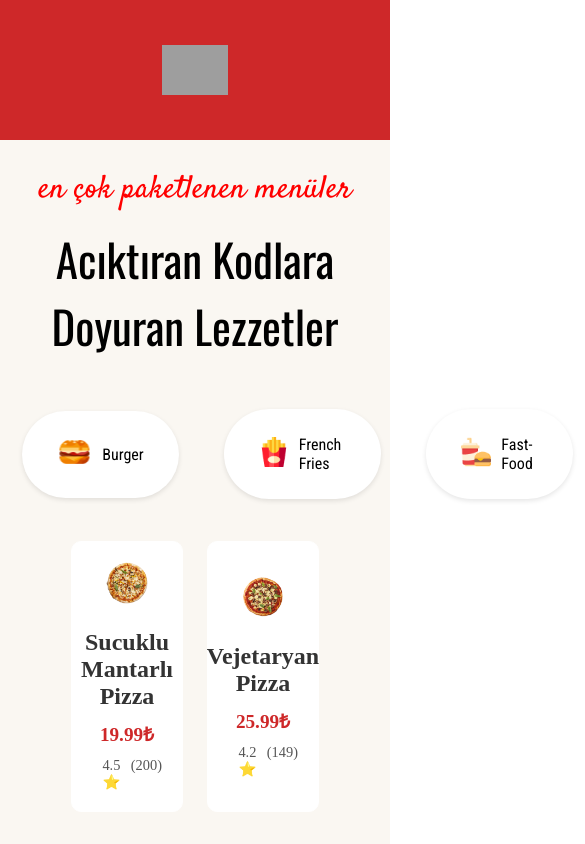
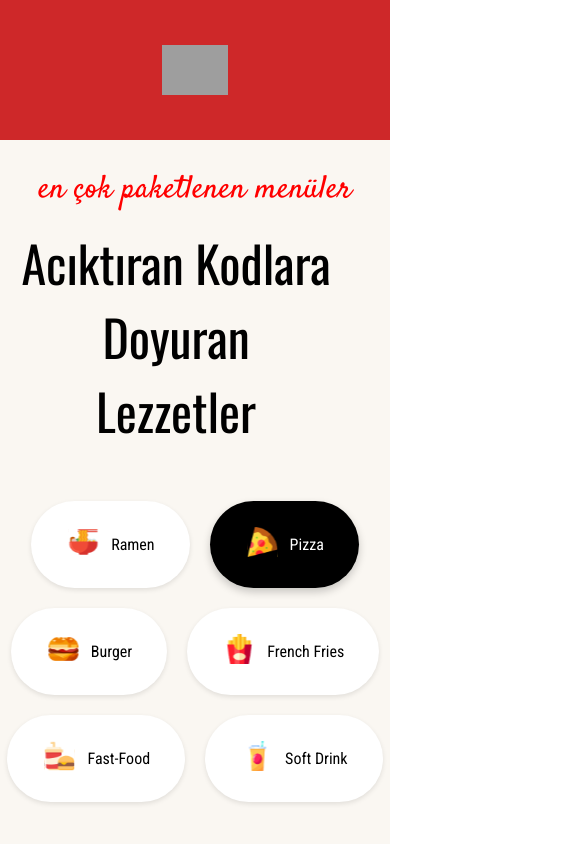
Before and after one commit to Feyzanur-Ak/pizzawebsitesi, a React (Vite) app: page /MenuSection2 in a window 390 px wide. Shown: the top 844 px of the page, 585 px wide, since content can reach past the window. Built offline with nearby package versions, Linux system fonts and the light colour scheme; grey boxes are pictures that could not be loaded; a web font is replaced by a local one.

Commit message:
Menu-Section-2 Responsive

```diff
--- a/src/components/MenuSection.jsx
+++ b/src/components/MenuSection.jsx
@@ -73,7 +73,7 @@ const ImageContainer = styled.div`
   display: flex;
   flex-direction: column;
   justify-content: center;
-  border-radius: 20px; /* Köşeleri yuvarlatmak için ekleme yapıldı */
+  border-radius: 20px;
 
   @media (max-width: 768px) {
     width: 100%;
--- a/src/components/MenuSection2.jsx
+++ b/src/components/MenuSection2.jsx
@@ -17,6 +17,14 @@ const Navbar = styled.div`
   padding: 20px 0;
   font-family: "Roboto Condensed", sans-serif;
   background-color: #faf7f2;
+
+  @media (max-width: 768px) {
+    gap: 20px;
+    flex-direction: row;
+    flex-wrap: wrap;
+
+  ;
+  }
 `;
 
 const Content = styled.div`
@@ -37,6 +45,14 @@ const Content = styled.div`
     color: red;
     font-weight: normal;
     font-size: 32px;
+  }
+
+  @media (max-width: 768px) {
+    h1 {
+      font-size: 50px;
+      width: 80%;
+      padding-left: 20px;
+    }
   }
 `;
 
@@ -70,6 +86,7 @@ const MenuItem = styled.div`
     height: 30px;
     margin-bottom: 5px;
   }
+
 `;
 const MenuSection2 = () => {
     const [activeMenu, setActiveMenu] = useState("Pizza");
--- a/src/components/Secenek.jsx
+++ b/src/components/Secenek.jsx
@@ -15,6 +15,10 @@ const MenuContainer = styled.div`
   width: 20%;
   margin: 2px;
   margin-bottom: 50px;
+
+  @media (max-width: 768px) {
+    width: 100%;
+  }
 `;
 
 const PizzaImage = styled.img`
@@ -25,25 +29,36 @@ const PizzaImage = styled.img`
 `;
 
 const PizzaName = styled.h2`
-  font-size: 1.5rem;
-  margin: 10px 0;
+  font-size: 1.2rem;
+  margin: 5px 0;
   color: #333;
+  text-align: left;
+  width: 100%;
+
+  @media (max-width: 768px) {
+    font-size: 1.2rem;
+  }
 `;
 
 const PriceContainer = styled.div`
+  display: flex;
   font-size: 1.2rem;
   font-weight: bold;
-  color: #ce2829;
+  color: black;
 `;
 
 const DetailsContainer = styled.div`
   display: flex;
   justify-content: space-between;
+  align-items: center;
   width: 100%;
   margin-top: 10px;
   font-size: 0.9rem;
   color: #555;
-`;
+
+
+   `;
+
 
 const Secenek = ({ activeMenu }) => {
   const { name, image, price, subscribe, ratio, description } = activeMenu;
@@ -52,18 +67,18 @@ const Secenek = ({ activeMenu }) => {
   const handleClick = () => {
     history.push({
       pathname: "/SiparisOlustur",
-      state: { name, image, price, subscribe, ratio, description }, // Ürün bilgilerini gönderiyoruz
+      state: { name, image, price, subscribe, ratio, description },
     });
   };
 
   return (
     <MenuContainer>
       <PizzaImage src={image} alt={name} onClick={handleClick} />
-      <PizzaName>{name}</PizzaName>
+      <PizzaName >{name}</PizzaName>
       <PriceContainer>{price}₺</PriceContainer>
       <DetailsContainer>
-        <span>{ratio} ⭐</span>
-        <span>({subscribe})</span>
+        <span >{ratio} ⭐</span>
+        <span >({subscribe})</span>
       </DetailsContainer>
     </MenuContainer>
   );
```
